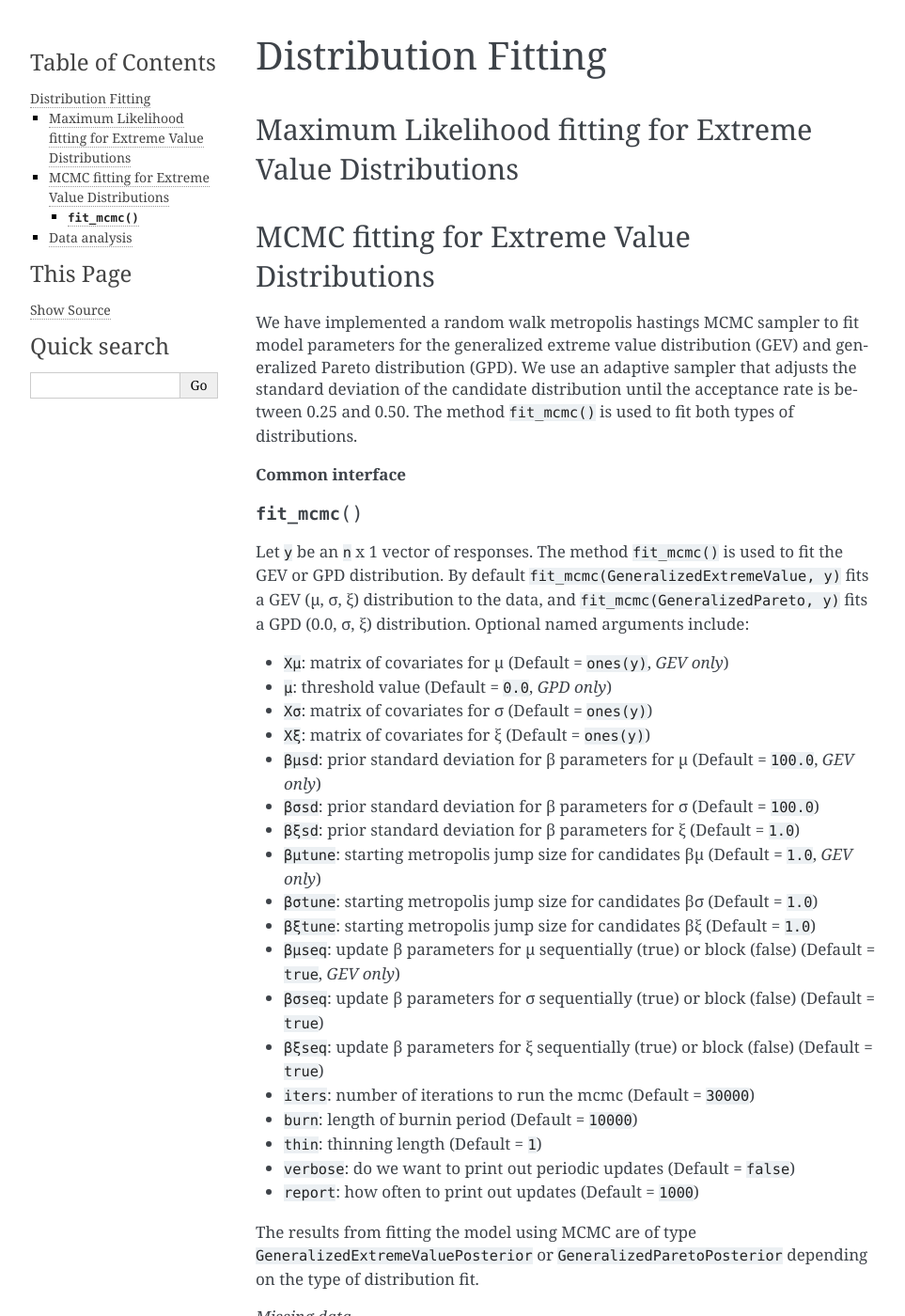
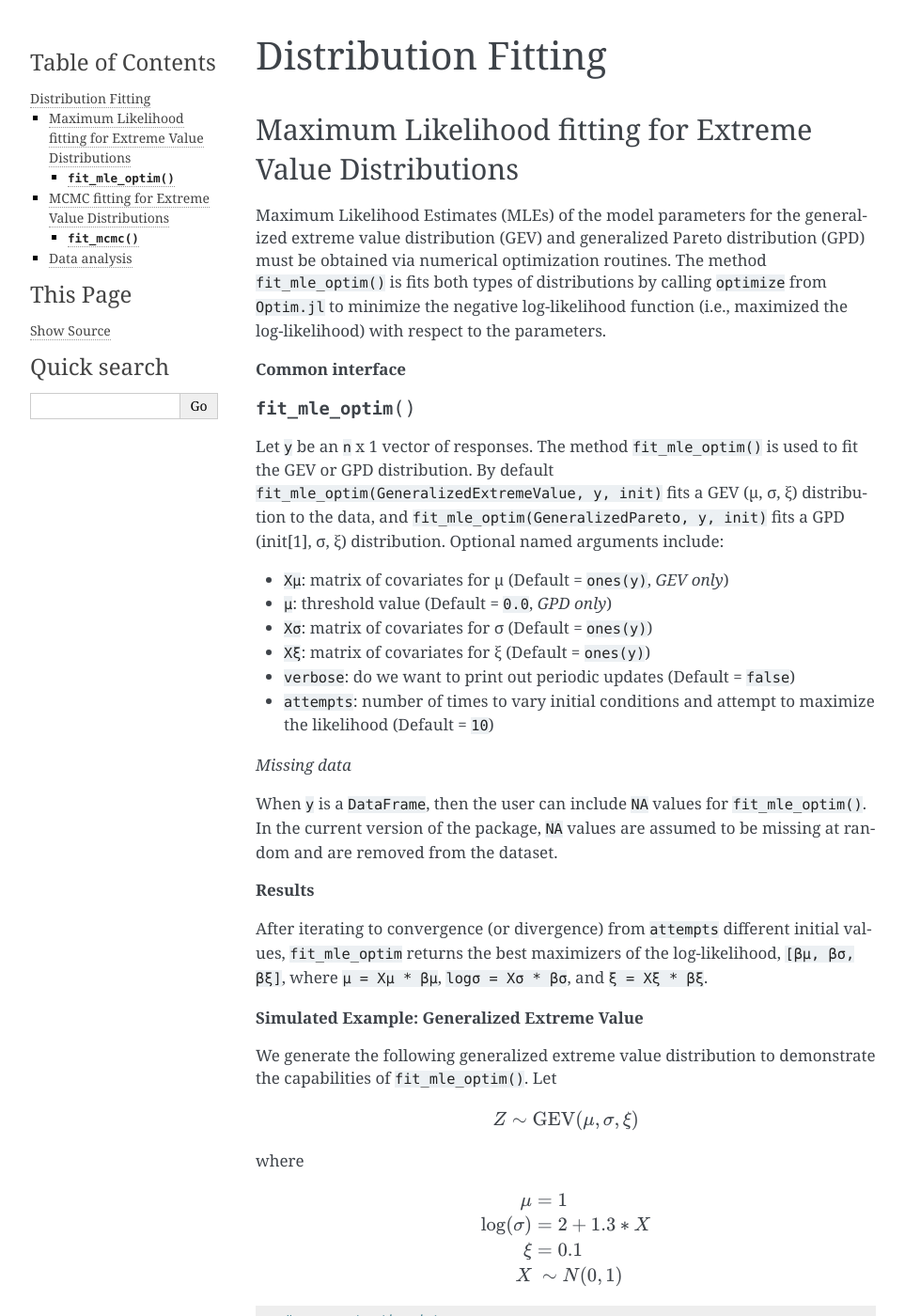
Before and after one commit to sammorris81/ExtremeValueDistributions.jl, a Sphinx documentation site: the page built from docs/source/fit.rst, in a window 1280 px wide and 1400 px high. Shown: the whole window at 94% size, without its empty margins (148-1111 px from the left). Built offline with Sphinx 7.4.7, drawn with Linux system fonts in a browser that asks for light colours; formulas are drawn with MathJax 3; some of the changed text lies outside the part shown.

Commit message:
MLE explanation, simulated examples, & data analysis

```diff
--- a/docs/source/fit.rst
+++ b/docs/source/fit.rst
@@ -3,6 +3,100 @@ Distribution Fitting
 
 Maximum Likelihood fitting for Extreme Value Distributions
 ----------------------------------------------------------
+
+Maximum Likelihood Estimates (MLEs) of the model parameters for the generalized extreme value distribution (GEV) and generalized Pareto distribution (GPD) must be obtained via numerical optimization routines. The method ``fit_mle_optim()`` is fits both types of distributions by calling ``optimize`` from ``Optim.jl`` to minimize the negative log-likelihood function (i.e., maximized the log-likelihood) with respect to the parameters.
+
+**Common interface**
+
+.. function:: fit_mle_optim()
+
+Let ``y`` be an ``n`` x 1 vector of responses. The method ``fit_mle_optim()`` is used to fit the GEV or GPD distribution. By default ``fit_mle_optim(GeneralizedExtremeValue, y, init)`` fits a GEV (μ, σ, ξ) distribution to the data, and ``fit_mle_optim(GeneralizedPareto, y, init)`` fits a GPD (init[1], σ, ξ) distribution. Optional named arguments include:
+
+* ``Xμ``: matrix of covariates for μ (Default = ``ones(y)``, *GEV only*)
+* ``μ``: threshold value (Default = ``0.0``, *GPD only*)
+* ``Xσ``: matrix of covariates for σ (Default = ``ones(y)``)
+* ``Xξ``: matrix of covariates for ξ (Default = ``ones(y)``)
+* ``verbose``: do we want to print out periodic updates (Default = ``false``)
+* ``attempts``: number of times to vary initial conditions and attempt to maximize the likelihood (Default = ``10``)
+
+*Missing data*
+
+When ``y`` is a ``DataFrame``, then the user can include ``NA`` values for ``fit_mle_optim()``. In the current version of the package, ``NA`` values are assumed to be missing at random and are removed from the dataset.
+
+**Results**
+
+After iterating to convergence (or divergence) from ``attempts`` different initial values, ``fit_mle_optim`` returns the best maximizers of the log-likelihood, ``[βμ, βσ, βξ]``, where ``μ = Xμ * βμ``, ``logσ = Xσ * βσ``, and ``ξ = Xξ * βξ``.
+
+**Simulated Example: Generalized Extreme Value**
+
+We generate the following generalized extreme value distribution to demonstrate the capabilities of ``fit_mle_optim()``. Let
+
+.. math::
+
+  Z \sim \text{GEV}(\mu, \sigma, \xi)
+
+where
+
+.. math::
+
+  \mu &= 1\\
+  \log(\sigma) &= 2 + 1.3 * X\\
+  \xi &= 0.1 \\
+  X &~\sim N(0, 1) \\
+
+.. code-block:: julia
+
+  # generate the data
+  using ExtremeValueDistributions
+  using Distributions
+  srand(100)
+  n = 1000
+  X = hcat(ones(n), rand(Normal(0, 1), n))
+  βμ = [1.0, 0.0]
+  μ  = X * βμ
+  βσ = [2.0, 1.3]
+  σ  = exp(X * βσ)
+  ξ  = 0.1
+  y = reshape([rand(GeneralizedExtremeValue(μ[i], σ[i], ξ), 1)[1] for i = 1:n], n, 1)
+
+  # fit the model
+  results = fit_mle_optim(GeneralizedExtremeValue, y, [0.0, 0.0, 0.0], Xσ = X)
+  println(results)  # [βμ, βσ, βξ]
+
+
+**Simulated Example: Generalized Pareto Distribution**
+
+We generate the following generalized Pareto distribution to demonstrate the capabilities of ``fit_mle_optim()``. Let
+
+.. math::
+
+  Z \sim \text{GPD}(0, \sigma, \xi)
+
+where
+
+.. math::
+
+  \log(\sigma) &= 2 + 1.3 * X\\
+  \xi &= 0.1 \\
+  X &~\sim N(0, 1) \\
+
+.. code-block:: julia
+
+  # generate the data
+  using ExtremeValueDistributions
+  using Distributions
+  srand(100)
+  n = 1000
+  X = hcat(ones(n), rand(Normal(0, 1), n))
+  βσ = [2.0, 1.3]
+  σ  = exp(X * βσ)
+  ξ  = 0.1
+  y = reshape([rand(GeneralizedExtremeValue(0.0, σ[i], ξ), 1)[1] for i = 1:n], n, 1)
+
+  # fit the model
+  results = fit_mcmc(GeneralizedPareto, y, [0.0, 1.0, 1.0], Xσ = X)
+  println(results)  # [μ, βσ, βξ]
+
 
 MCMC fitting for Extreme Value Distributions
 --------------------------------------------
@@ -169,6 +263,15 @@ Data analysis
 
 The dataset ``portpirie`` consists of annual maximum sea levels (in meters) from Port Pirie, South Australia, from 1928 to 1987. This dataset comes from the ``evdbayes`` package in ``R``. Data can be loaded into ``Julia`` using ``extremedata("portpirie")``.
 
+*MLE data analysis*
+
+.. code-block:: julia
+
+  # import the data
+  using ExtremeValueDistributions
+  df = extremedata("portpirie")
+  results = fit_mle_optim(GeneralizedExtremeValue, df[:SeaLevel], [0.5, 0.5, 0.5])
+
 *MCMC data analysis*
 
 We illustrate the fitting for the ``portpirie`` dataset below. The data are fit using 20000 iterations with 18000 burnin.
@@ -191,6 +294,15 @@ We illustrate the fitting for the ``portpirie`` dataset below. The data are fit
 
 The dataset ``rainfall`` contains 20820 daily rainfall observations (in mm) recorded at a rain gauge in England over 57 years. Three of the years contain only ``NA`` values, and of the remaining observations 54, are ``NA`` values. This dataset comes from the ``evdbayes`` package in ``R``.
 
+*MLE data analysis*
+
+.. code-block:: julia
+
+  # import the data
+  using ExtremeValueDistributions
+  df = extremedata("rainfall")
+  results = fit_mle_optim(GeneralizedPareto, df[:rainfall], [40.0, 0.0, 0.0])
+
 *MCMC data analysis*
 
 We illustrate the fitting for the ``rainfall`` dataset below. The data are fit using 20000 iterations with 18000 burnin.
```
